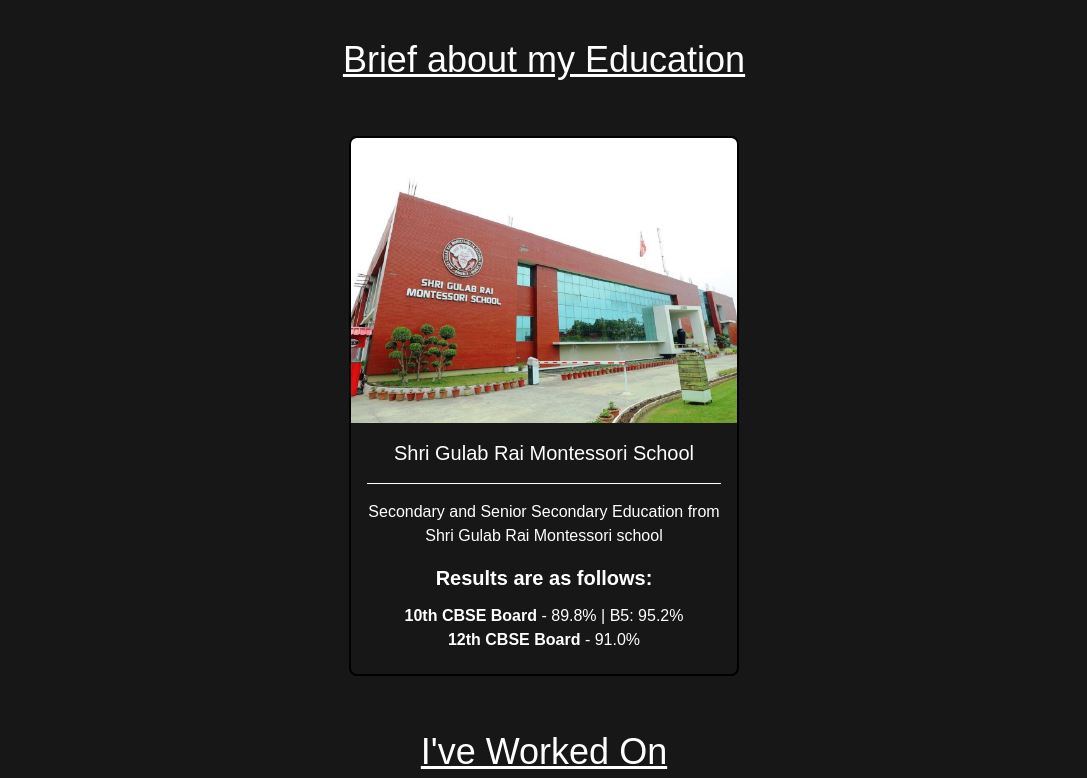
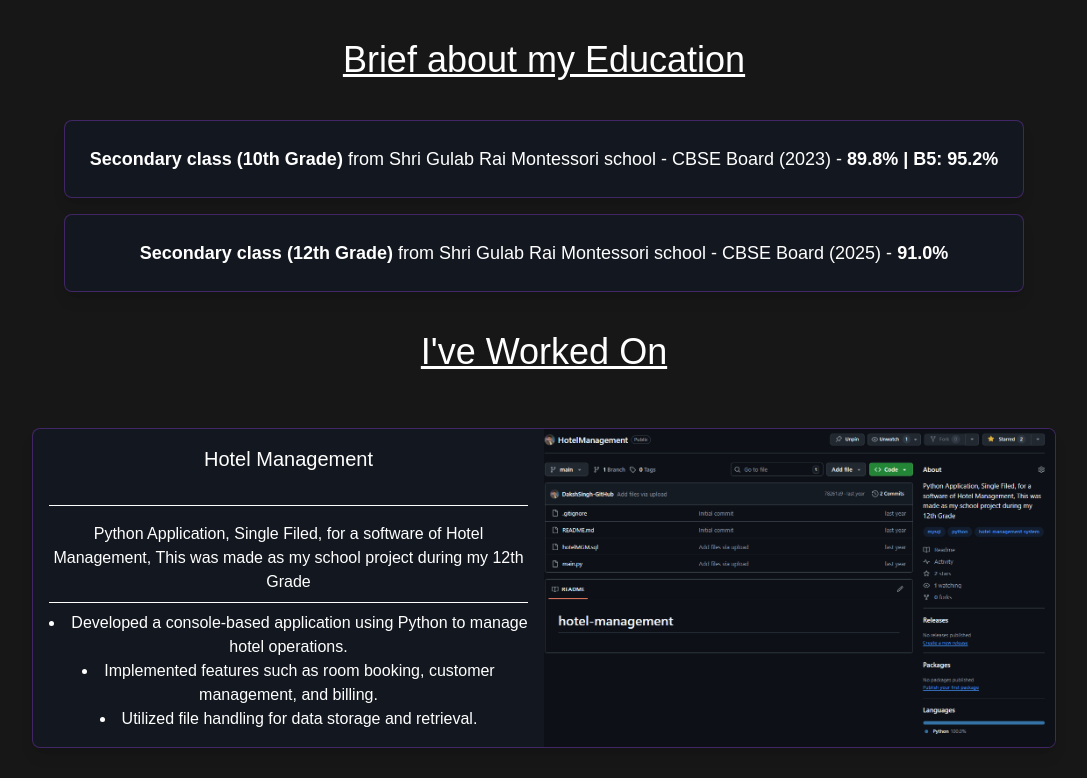
Before and after one commit to DakshSingh-GitHub/PortfolioWebApp, a Next.js app: page / in a window 1280 px wide. Shown: the part 560-1338 px from the top of the page, without its empty margins (96-1183 px from the left). Built offline with nearby package versions, Linux system fonts and the light colour scheme.

Commit message:
Added new glow effect, more vibrancy, shifted school details to the about page and made the home page only have basic information

```diff
--- a/app/about/page.tsx
+++ b/app/about/page.tsx
@@ -1,8 +1,45 @@
+
+import Link from "next/link";
+
+import { classNames } from "@/components/styles";
+import Card from "@/components/global/Card";
+
+const DescriptionString = {
+    school: "Secondary and Senior Secondary Education from Shri Gulab Rai Montessori school",
+};
+
+const schoolList = [
+    {
+        name: "Shri Gulab Rai Montessori School",
+        image: "/schl.jpg",
+        href: "https://grmschool.com/Default.aspx",
+        key: 0,
+    },
+];
 
 export default function AboutPage() {
+
+    const schoolMap = schoolList.map((school) => (
+        <Link key={school.key} href={school.href} target="_blank">
+            <Card
+                image={school.image}
+                text={school.name}
+                paragraph={DescriptionString.school}
+                board={true}
+            />
+        </Link>
+    ));
+
     return (
         <div className="p-10">
-            <h1>About me</h1>
+            <h1 className={`${classNames.aboutHeader}`}>
+                Get to know me better :)
+            </h1>
+            <div className="schoolList">
+                <div className="flex flex-col md:flex-row items-center justify-evenly h-full w-full mt-10">
+                    {schoolMap}
+                </div>
+            </div>
         </div>
     );
 };
--- a/app/page.tsx
+++ b/app/page.tsx
@@ -76,24 +76,37 @@
                 >
                     Brief about my Education
                 </h1>
-                <div className="flex flex-col md:flex-row items-center justify-evenly h-full w-full mt-10">
-                    <Link
-                        href="https://grmschool.com/Default.aspx"
-                        target="_blank"
-                    >
-                        <Card
-                            image="/schl.jpg"
-                            text="Shri Gulab Rai Montessori School"
-                            paragraph={DescriptionString.school}
-                            board={true}
-                        />
-                    </Link>
+                <div className="flex flex-col items-center mt-10 space-y-4">
+                    <div className="w-3/4 p-6 bg-gray-900/50 border border-purple-500/30 rounded-lg shadow-lg transition-all duration-300 ease-in-out hover:shadow-purple-500/50 hover:border-purple-500">
+                        <p
+                            className={`text-center text-lg ${classNames.textGlowEffect}`}
+                        >
+                            <span className={classNames.spanText}>
+                                Secondary class (10th Grade)
+                            </span>{" "}
+                            from Shri Gulab Rai Montessori school - CBSE Board
+                            (2023) -{" "}
+                            <span className={`font-bold`}>
+                                89.8% | B5: 95.2%
+                            </span>
+                        </p>
+                    </div>
+                    <div className="w-3/4 p-6 bg-gray-900/50 border border-purple-500/30 rounded-lg shadow-lg transition-all duration-300 ease-in-out hover:shadow-purple-500/50 hover:border-purple-500">
+                        <p
+                            className={`text-center text-lg ${classNames.textGlowEffect}`}
+                        >
+                            <span className={classNames.spanText}>
+                                Secondary class (12th Grade)
+                            </span>{" "}
+                            from Shri Gulab Rai Montessori school - CBSE Board
+                            (2025) -{" "}
+                            <span className={`font-bold`}>91.0%</span>
+                        </p>
+                    </div>
                 </div>
             </div>
             <div className="mt-10">
-                <h1
-                    className={`text-center text-4xl underline`}
-                >
+                <h1 className={`text-center text-4xl underline`}>
                     I&apos;ve Worked On
                 </h1>
                 <div className="flex flex-col items-center mt-10 w-full">
--- a/components/global/Card.tsx
+++ b/components/global/Card.tsx
@@ -7,7 +7,9 @@
 
 export default function Card( { image, text, paragraph, board }: CardProps ) {
     return (
-        <div className={`${classNames.card} w-97.5 h-135 cursor-default`}>
+        <div
+            className={`${classNames.card} w-97.5 h-135 cursor-default border-purple-500/30 bg-gray-900/50  hover:shadow-purple-500/50 hover:border-purple-500`}
+        >
             <Image
                 src={image}
                 width={350}
@@ -17,21 +19,33 @@
                 loading="eager"
             />
             <div className="p-4">
-                <h1 className={`text-center mb-4 text-xl ${classNames.textGlowEffect}`}>{text}</h1>
+                <h1
+                    className={`text-center mb-4 text-xl ${classNames.textGlowEffect}`}
+                >
+                    {text}
+                </h1>
                 <hr className="" style={{ color: "white" }} />
                 <p className="mt-4 text-center">{paragraph}</p>
             </div>
             {board ? (
                 <ul className="text-center">
-                    <h1 className={`font-bold mb-3 text-xl ${classNames.textGlowEffect}`}>Results are as follows:</h1>
+                    <h1
+                        className={`font-bold mb-3 text-xl ${classNames.textGlowEffect}`}
+                    >
+                        Results are as follows:
+                    </h1>
                     <li>
-                        <span className={`${classNames.spanText} ${classNames.textGlowEffect}`} >
+                        <span
+                            className={`${classNames.spanText} ${classNames.textGlowEffect}`}
+                        >
                             10th CBSE Board
                         </span>{" "}
                         - 89.8% | B5: 95.2%
                     </li>
                     <li>
-                        <span className={`${classNames.spanText} ${classNames.textGlowEffect}`} >
+                        <span
+                            className={`${classNames.spanText} ${classNames.textGlowEffect}`}
+                        >
                             12th CBSE Board
                         </span>{" "}
                         - 91.0%
--- a/components/global/Footer.tsx
+++ b/components/global/Footer.tsx
@@ -21,7 +21,7 @@
     ];
 
     return (
-        <footer className="bg-black/50 text-white backdrop-blur-sm border-t border-gray-700/50 transition-shadow duration-300 ease-in-out hover:shadow-[0_10px_25px_-5px_rgba(76,5,119,0.4)] mt-10">
+        <footer className="bg-black/50 text-white backdrop-blur-sm border-t border-gray-700/50 transition-shadow duration-300 ease-in-out hover:shadow-[0_-10px_25px_-5px_rgba(76,5,119,0.4)] mt-10">
             <div className="container mx-auto px-6 py-8">
                 <div className="flex flex-col md:flex-row justify-between items-center">
                     <div className="mb-4 md:mb-0">
--- a/components/global/Navbar.tsx
+++ b/components/global/Navbar.tsx
@@ -56,7 +56,7 @@
     ];
 
     return (
-        <nav className="fixed top-0 left-0 right-0 z-10 bg-black/50 text-white backdrop-blur-sm border-b border-gray-700/50 transition-shadow duration-300 ease-in-out hover:shadow-[0_10px_25px_-5px_rgba(76,5,119,0.4)]">
+        <nav className="fixed top-0 left-0 right-0 z-10 bg-black/50 text-white backdrop-blur-sm border-b border-gray-700/50 transition-shadow duration-300 ease-in-out hover:shadow-[0_10px_25px_-5px_rgba(76,5,119,0.8)] hover:border-purple-500">
             <div className="container mx-auto px-6 py-6">
                 <div className="flex justify-between items-center">
                     <Link
@@ -113,7 +113,9 @@
                     {/* Hamburger Button */}
                     <div className="md:hidden">
                         <button
-                            onClick={() => setIsMobileMenuOpen(!isMobileMenuOpen)}
+                            onClick={() =>
+                                setIsMobileMenuOpen(!isMobileMenuOpen)
+                            }
                             className="text-white focus:outline-none"
                         >
                             {isMobileMenuOpen ? (
@@ -187,7 +189,6 @@
                                                         setIsMobileProjectsDropdownOpen(
                                                             false
                                                         );
-
                                                     }}
                                                 >
                                                     {link.name}
--- a/components/global/ProjectCards.tsx
+++ b/components/global/ProjectCards.tsx
@@ -9,7 +9,7 @@
 
 export default function ProjectCards({ image, text, paragraph, details }: CardProps ) {
     return (
-        <div className="w-full max-w-[80%] mx-auto my-4 cursor-default flex flex-col md:flex-row border border-gray-700/50 shadow-lg rounded-lg overflow-hidden transition-shadow duration-300 ease-in-out hover:shadow-[0_0_20px_rgba(139,92,246,0.5)]">
+        <div className="w-full max-w-[80%] mx-auto my-4 cursor-default flex flex-col md:flex-row border shadow-lg rounded-lg overflow-hidden transition-shadow duration-300 ease-in-out hover:shadow-[0_0_20px_rgba(139,92,246,0.5)] border-purple-500/30 bg-gray-900/50 hover:shadow-purple-500/50 hover:border-purple-500">
             <div className="p-4 md:w-1/2 flex flex-col justify-center">
                 <h1 className="text-center mb-4 text-xl">{text}</h1>
                 <hr className="mt-4 mb-4" />
--- a/components/styles.tsx
+++ b/components/styles.tsx
@@ -7,4 +7,6 @@
     cardparent_list: "list-disc list-inside",
     cardparent_list_span: "font-bold",
     card: "border-2 border-black rounded-lg m-4 transition-all duration-300 ease-in-out hover:shadow-[0_0_20px_rgba(139,_92,_246,_0.5)] overflow-hidden",
+
+    aboutHeader: "text-5xl font-bold mb-6 text-center",
 };
```
